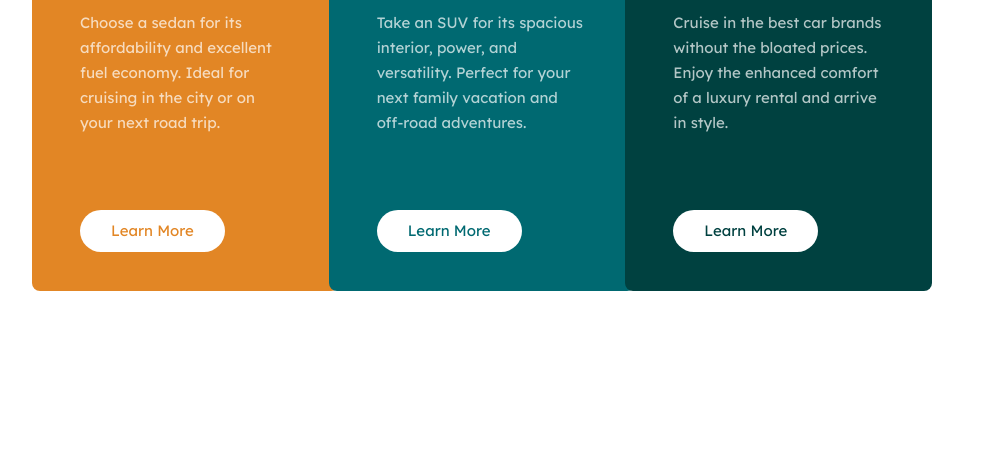
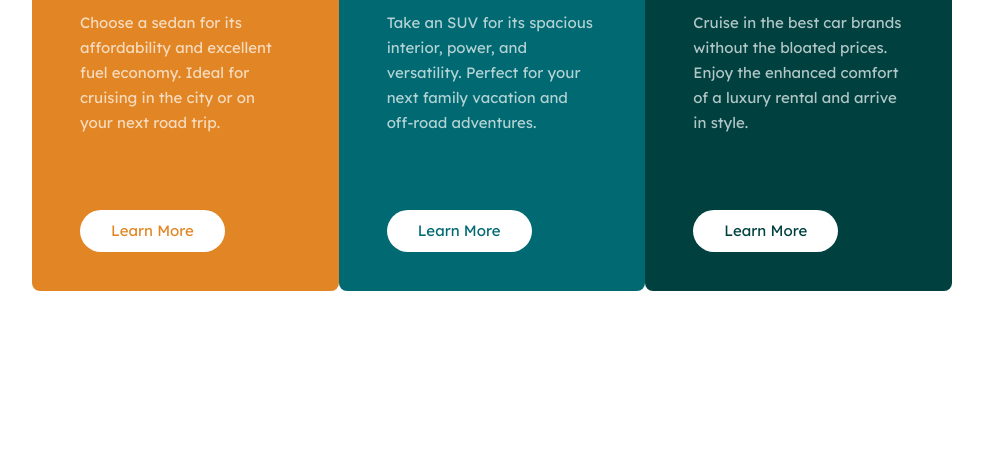
Before and after one commit to Asadbek-Erkinov/cars, a plain HTML site: page index.html in a window 1280 px wide. Shown: the part 361-823 px from the top of the page, without its empty margins (148-1131 px from the left). Drawn offline with Linux system fonts and the light colour scheme.

Commit message:
initial commit

```diff
--- a/main.css
+++ b/main.css
@@ -143,13 +143,3 @@ img {
 .luxury-link {
   color: #004140;
 }
-
-.suv-item {
-  position: relative;
-  right: 10px;
-}
-
-.luxury-item {
-  position: relative;
-  right: 20px;
-}
```
